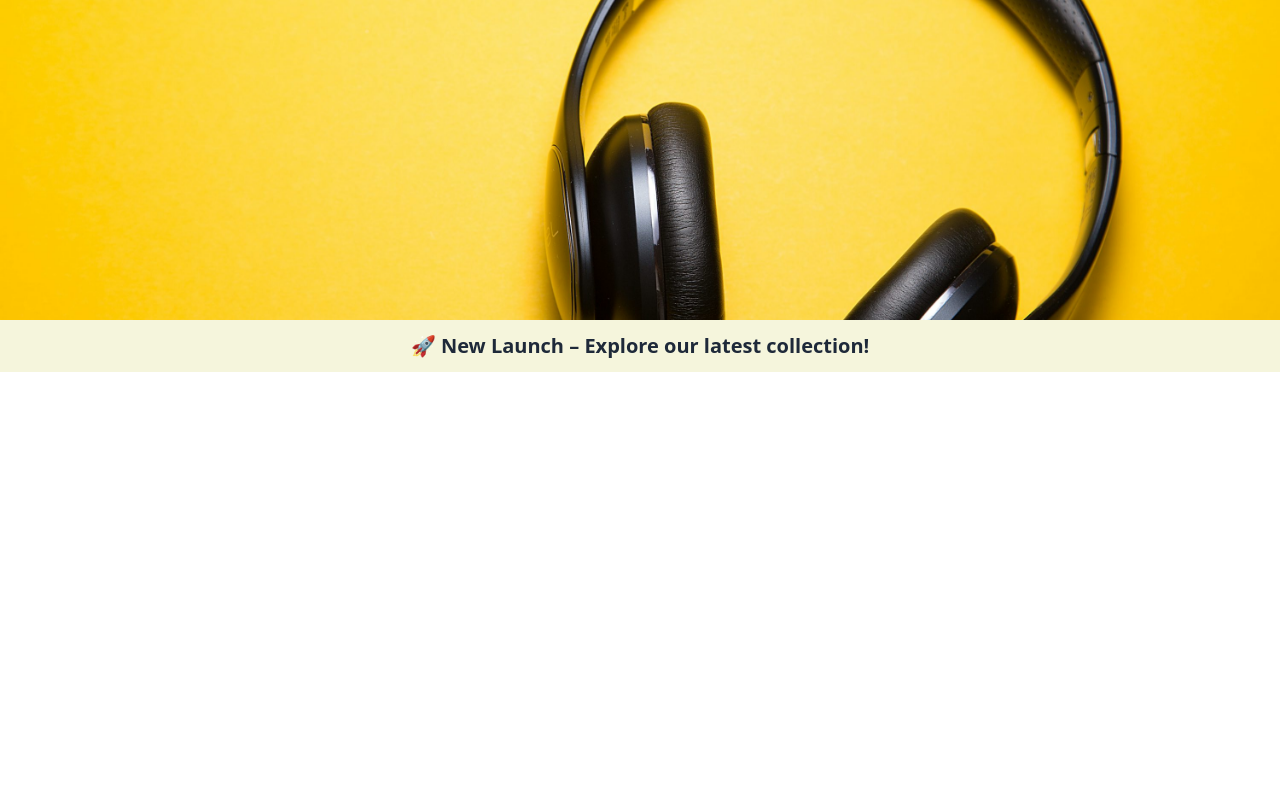
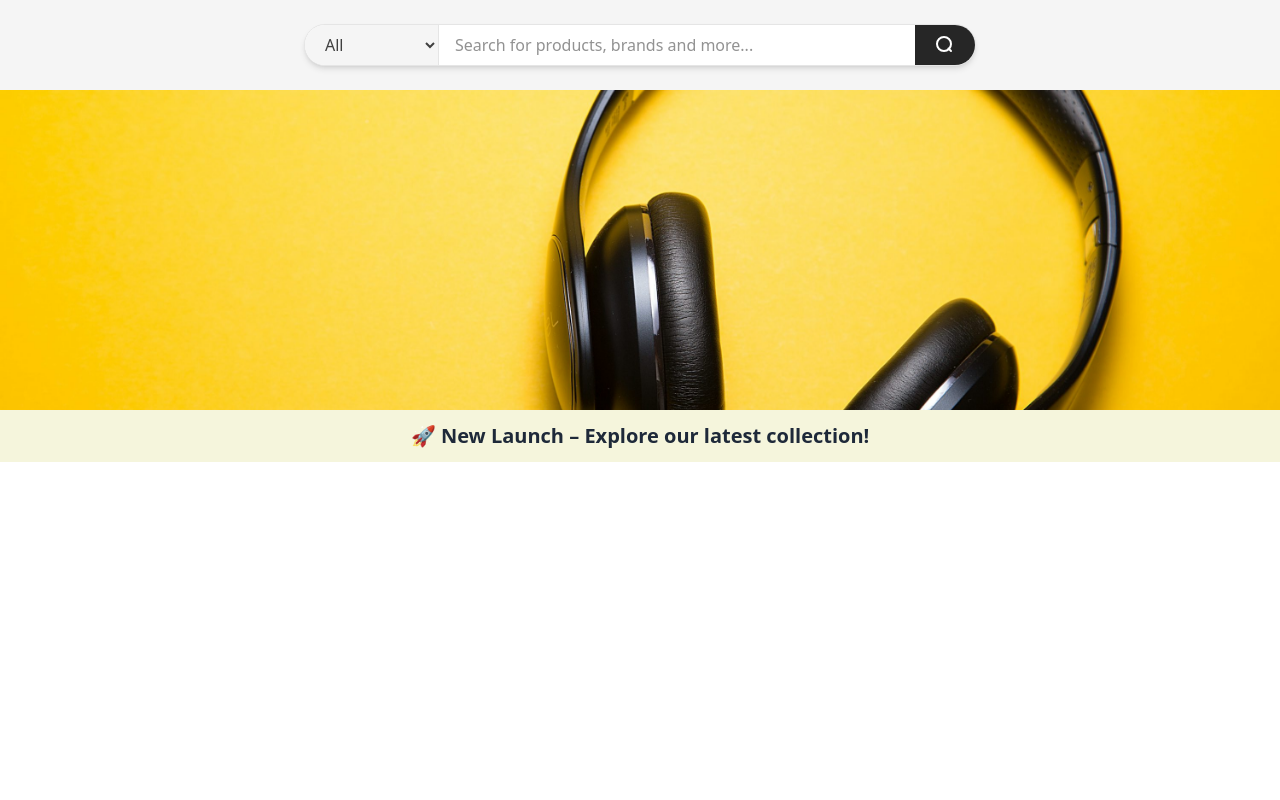
Before and after one commit to Havockeyan/Ecommerce-LearnMade, a Next.js app in the folder Frontend/ecommerce/: page / in a window 1280 px wide. Shown: the top 800 px of the page. Built offline with nearby package versions, Linux system fonts and the light colour scheme.

Commit message:
added searchbar but in console error occures

```diff
--- /dev/null
+++ b/Frontend/ecommerce/app/components/SearchBar.jsx
@@ -0,0 +1,73 @@
+"use client";
+import { useState, useRef } from "react";
+
+export default function SearchBar() {
+  const [search, setSearch] = useState("");
+  const [category, setCategory] = useState("All");
+  const [showDropdown, setShowDropdown] = useState(false);
+  const inputRef = useRef(null);
+
+  return (
+    <div className="w-full flex flex-col items-center py-6 bg-neutral-100 font-junge">
+      <form
+        className="relative flex w-full max-w-2xl bg-white rounded-full shadow-md overflow-hidden border border-neutral-200"
+        autoComplete="off"
+        onSubmit={(e) => e.preventDefault()}
+      >
+        <select
+          className="hidden sm:block px-4 py-2 bg-neutral-100 text-neutral-700 font-junge outline-none border-r border-neutral-200"
+          value={category}
+          onChange={(e) => setCategory(e.target.value)}
+        >
+          <option value="All">All</option>
+          <option value="Electronics">Electronics</option>
+          <option value="Fashion">Fashion</option>
+          <option value="Home">Home</option>
+        </select>
+
+        <input
+          ref={inputRef}
+          type="text"
+          className="flex-1 px-4 py-2 text-neutral-800 bg-transparent outline-none"
+          placeholder="Search for products, brands and more..."
+          value={search}
+          onFocus={() => setShowDropdown(true)}
+          onBlur={() => setTimeout(() => setShowDropdown(false), 150)}
+          onChange={(e) => setSearch(e.target.value)}
+        />
+
+        <button
+          type="submit"
+          className="px-5 py-2 bg-neutral-800 text-white hover:bg-neutral-900 transition-colors"
+        >
+          <svg
+            width="20"
+            height="20"
+            fill="none"
+            stroke="currentColor"
+            strokeWidth="2"
+            strokeLinecap="round"
+            strokeLinejoin="round"
+          >
+            <circle cx="9" cy="9" r="7" />
+            <line x1="16" y1="16" x2="13.5" y2="13.5" />
+          </svg>
+        </button>
+      </form>
+
+      {showDropdown && (
+        <div className="w-full max-w-2xl mt-4">
+          <div className="bg-white rounded-xl shadow p-4 border border-neutral-200">
+            <div className="text-sm text-neutral-500 mb-2">Recommended for you</div>
+            <ul className="space-y-1">
+              <li className="text-neutral-800">NVIDIA RTX 5090</li>
+              <li className="text-neutral-800">Apple MacBook Air M2</li>
+              <li className="text-neutral-800">Sony WH-1000XM5</li>
+              <li className="text-neutral-800">Adidas Running Shoes</li>
+            </ul>
+          </div>
+        </div>
+      )}
+    </div>
+  );
+}
--- a/Frontend/ecommerce/app/page.js
+++ b/Frontend/ecommerce/app/page.js
@@ -1,10 +1,13 @@
 import Image from "next/image";
 import Banner from "./components/Banner";
+
 import Footer from "./components/Footer";
 
+import SearchBar from "./components/SearchBar";
 export default function Home() {
   return (
     <main>
+    <SearchBar />
     <Banner />
     <Footer />
     </main>
```
Also changed, not shown: Frontend/ecommerce/app/components/Banner.jsx (line endings or trailing spaces).
